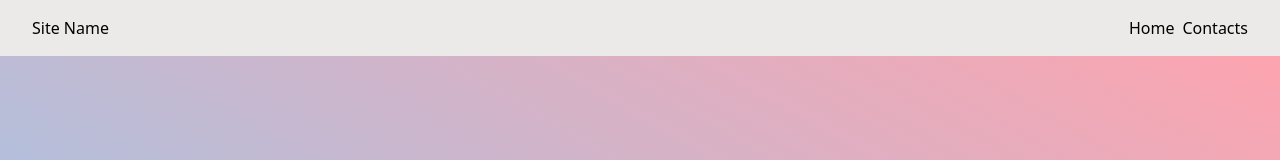
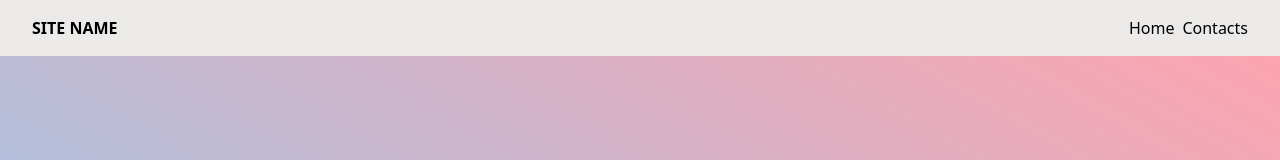
Before and after one commit to fondunn/framer-landing, a Next.js app: page / in a window 1280 px wide. Shown: the top 160 px of the page. Built offline with nearby package versions, Linux system fonts and the light colour scheme.

Commit message:
bug fix, layout fix

```diff
--- a/src/components/Header/index.tsx
+++ b/src/components/Header/index.tsx
@@ -5,12 +5,16 @@ import Link from "next/link";
 
 const Header: FC = () => {
   return (
-    <header className="container sticky top-0 z-50 mx-auto flex max-w-screen-2xl justify-between bg-stone-200/80 px-1 py-2 md:px-2 md:py-4 lg:px-4 xl:px-8">
-      <div>
-        <Link href="/">{SITE_NAME}</Link>
-      </div>
-      <div className="flex gap-2">
-        <NavList />
+    <header className="sticky top-0 z-50 bg-stone-200/80">
+      <div className="container mx-auto flex max-w-screen-2xl justify-between px-1 py-2 md:px-2 md:py-4 lg:px-4 xl:px-8">
+        <div>
+          <Link href="/" className="font-bold uppercase">
+            {SITE_NAME}
+          </Link>
+        </div>
+        <div className="flex gap-2">
+          <NavList />
+        </div>
       </div>
     </header>
   );
--- a/src/components/Sections/Starting/index.tsx
+++ b/src/components/Sections/Starting/index.tsx
@@ -43,7 +43,7 @@ const SectionStarting: FC = () => {
       </motion.p>
       <div className="mx-auto mt-4 flex flex-col items-center justify-center space-y-4 md:mt-8 lg:mt-12">
         {startingContent.map(({ title, description }, idx: number) => (
-          <SlideInCard index={idx}>
+          <SlideInCard index={idx} key={idx}>
             <p className="text-2xl font-bold">{title}</p>
             <p className="mt-2">{description}</p>
           </SlideInCard>
```
